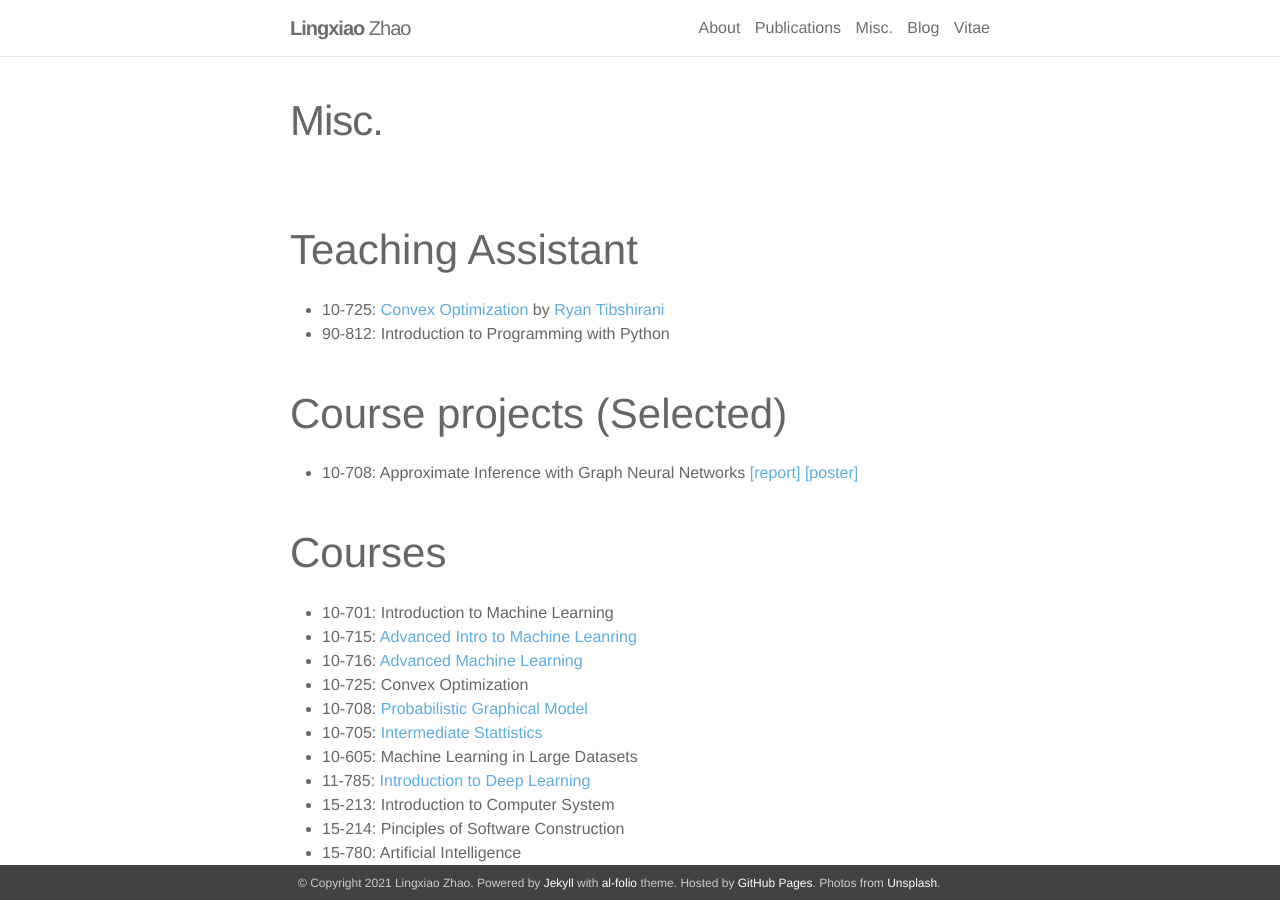
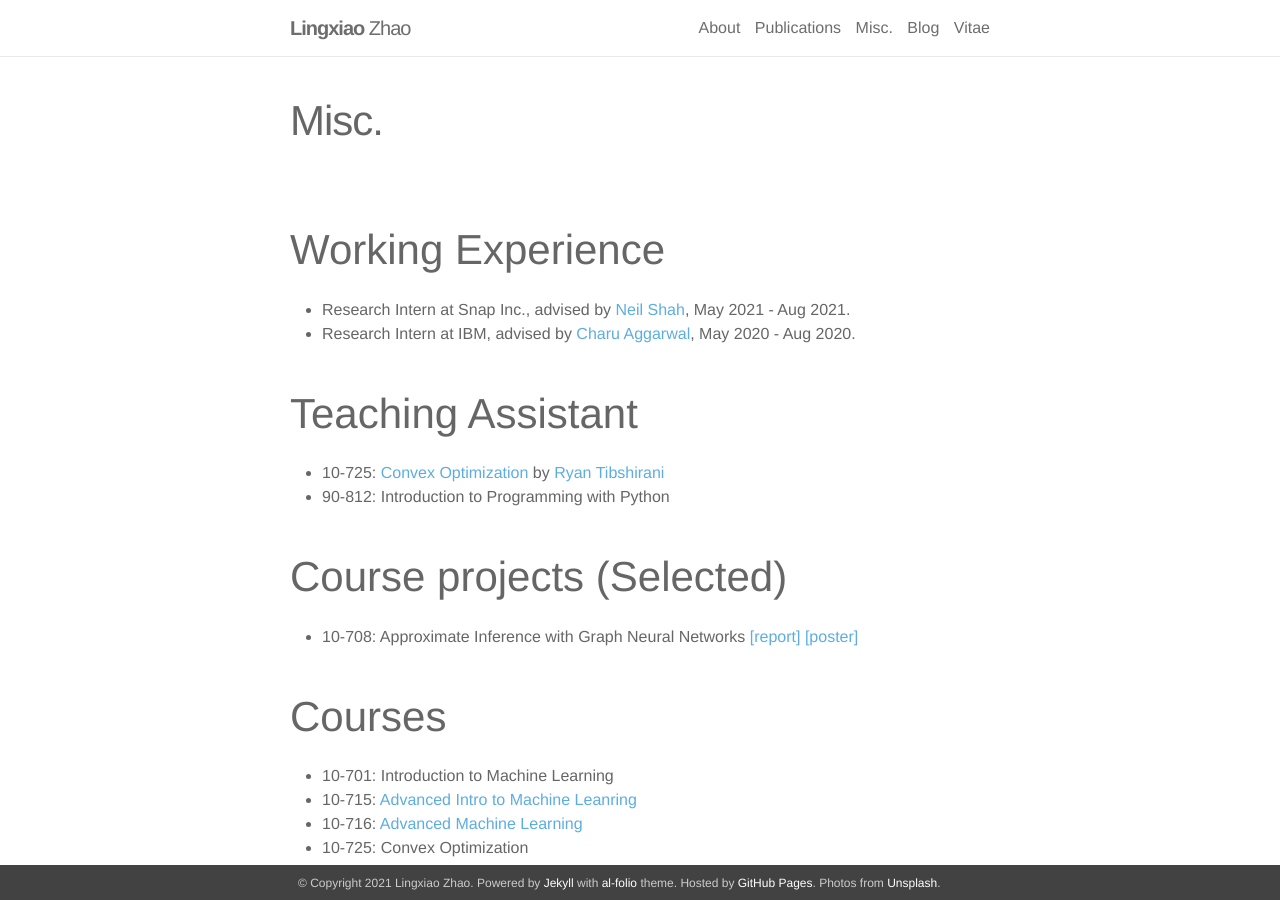
Before and after one commit to LingxiaoShawn/LingxiaoShawn.github.io, a Jekyll site: the page built from _pages/teaching.md, in a window 1280 px wide and 900 px high. Built offline with Jekyll 4.4.1, drawn with Linux system fonts in a browser that asks for light colours; nearby versions of some CDN libraries.

Commit message:
update working experience

```diff
--- a/_pages/teaching.md
+++ b/_pages/teaching.md
@@ -4,6 +4,10 @@ permalink: /teaching/
 title: Misc.
 description:
 ---
+
+## Working Experience
+* Research Intern at Snap Inc., advised by [Neil Shah](http://nshah.net/), May 2021 - Aug 2021.
+* Research Intern at IBM, advised by [Charu Aggarwal](http://www.charuaggarwal.net/), May 2020 - Aug 2020.
 
 ## Teaching Assistant
 * 10-725: [Convex Optimization](https://www.stat.cmu.edu/~ryantibs/convexopt/) by [Ryan Tibshirani](http://www.stat.cmu.edu/~ryantibs/)
```
Also changed, not shown: 1 other file.
